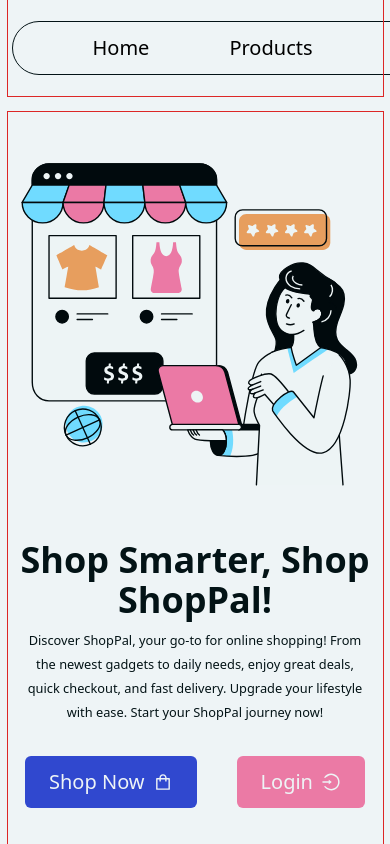
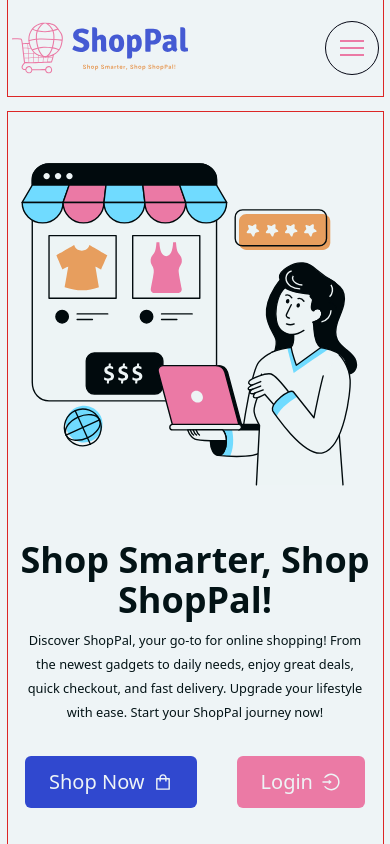
Before and after one commit to MaorBezalel/ShopPal, a React (Vite) app in the folder client/: page / in a window 390 px wide. Built offline with nearby package versions, Linux system fonts and the light colour scheme; no server answers.

Commit message:
Updated `Header` to be responsive on different screen and devices

```diff
--- a/client/package.json
+++ b/client/package.json
@@ -12,6 +12,7 @@
     "dependencies": {
         "@tanstack/react-query": "^5.51.1",
         "axios": "^1.7.2",
+        "hamburger-react": "^2.5.1",
         "lottie-react": "^2.4.0",
         "react": "^18.3.1",
         "react-dom": "^18.3.1",
--- a/client/src/layouts/Header.layout.tsx
+++ b/client/src/layouts/Header.layout.tsx
@@ -1,13 +1,16 @@
+import { useState } from 'react';
 import { Link, useNavigate } from 'react-router-dom';
 import { useAuth } from '@/shared/hooks/useAuth.hook';
 import logoSVG from '@/assets/svgs/logo.svg';
 import { IconGithub, IconLogin, IconLogout, IconSignup, IconTheme } from '@/shared/components/icons';
 import { useApi } from '@/shared/hooks';
+import Hamburger from 'hamburger-react';
 
 export function Header() {
     const { auth, setAuth } = useAuth();
     const { userApi } = useApi();
     const navigate = useNavigate();
+    const [isMenuOpen, setIsMenuOpen] = useState(false);
 
     const handleLogout = async () => {
         try {
@@ -22,23 +25,83 @@
 
     return (
         <header className="relative w-full">
-            <div className="container-highlight container mx-auto flex flex-row items-center justify-between px-1 py-4">
+            <div
+                className="container-highlight container relative mx-auto flex flex-row items-center justify-between px-1 py-4
+                mobile-lg:flex-row-reverse
+                "
+            >
+                {/* Hamburger */}
+                <div
+                    className="hidden
+                    pc-sm:block pc-sm:rounded-full pc-sm:border pc-sm:border-solid pc-sm:border-primary-950 pc-sm:p-1
+                    tablet-md:p-0.5"
+                >
+                    <Hamburger
+                        color="#EB7AA5"
+                        direction="right"
+                        size={24}
+                        easing="ease-in"
+                        duration={0.21}
+                        label="Show menu"
+                        toggled={isMenuOpen}
+                        toggle={setIsMenuOpen}
+                    />
+                </div>
+
+                {/* Menu */}
+                <nav
+                    className={`absolute left-1/2 top-24 z-10 hidden h-fit w-2/3 -translate-x-1/2 border-2 border-text-950 bg-background-50 p-10 ${
+                        isMenuOpen ? 'pc-sm:block' : ''
+                    }`}
+                >
+                    <ul className="flex h-full flex-col items-center justify-center gap-4">
+                        <li>
+                            <Link to="/">Home</Link>
+                        </li>
+                        <li>
+                            <Link to="/products">Products</Link>
+                        </li>
+                        <li>
+                            <Link to="/cart">Cart</Link>
+                        </li>
+                        {auth?.user && (
+                            <li>
+                                <Link to={`/profile`}>Profile</Link>
+                            </li>
+                        )}
+                        <hr className="border-1 w-full border-solid border-text-950" />
+                        <li className="flex w-full flex-row items-center justify-center gap-20">
+                            <Link
+                                to="https://github.com/MaorBezalel/e-commerce-app"
+                                className="flex flex-row items-center gap-2 rounded-md border border-solid border-text-950 p-1"
+                            >
+                                <IconGithub className="size-6" />
+                            </Link>
+                            <button className="flex flex-row items-center gap-2 rounded-md border border-solid border-text-950 p-1">
+                                <IconTheme
+                                    theme="light"
+                                    className="size-6"
+                                />
+                            </button>
+                        </li>
+                    </ul>
+                </nav>
+
                 {/* Logo */}
                 <nav>
-                    <Link
-                        to="/"
-                        className=""
-                    >
+                    <Link to="/">
                         <img
                             src={logoSVG}
                             alt="logo"
-                            className="h-16 w-56"
+                            className="h-16 w-56
+                            mobile-lg:h-16 mobile-lg:w-44
+                            "
                         />
                     </Link>
                 </nav>
 
                 {/* Navigation */}
-                <nav>
+                <nav className="pc-sm:hidden">
                     <ul className="flex flex-row gap-20 rounded-full border border-text-950 px-20 py-3 text-xl">
                         <li>
                             <Link to="/">Home</Link>
@@ -58,8 +121,13 @@
                 </nav>
 
                 {/* Aside (Auth, Theme, Github) */}
-                <aside>
-                    <menu className="flex flex-row items-center gap-4 font-medium">
+                <aside className="mobile-lg:hidden">
+                    <menu
+                        className="flex flex-row items-center gap-4 font-medium
+                        pc-sm:items-start pc-sm:justify-center
+                        tablet-md:gap-2
+                        tablet-sm:flex-col tablet-sm:items-center tablet-sm:justify-center tablet-sm:gap-4"
+                    >
                         {/* Auth */}
                         {auth?.user ? (
                             <li>
@@ -76,18 +144,22 @@
                                 <li>
                                     <Link
                                         to="/auth"
-                                        className="flex flex-row items-center gap-2 rounded-md border border-solid border-text-950 p-1"
+                                        className="flex flex-row items-center gap-2 rounded-md border border-solid border-text-950 p-1
+                                        tablet-md:text-sm
+                                        tablet-sm:px-3
+                                        "
                                     >
-                                        <IconLogin className="size-6" />
+                                        <IconLogin className="size-6 tablet-md:size-5" />
                                         Login
                                     </Link>
                                 </li>
                                 <li>
                                     <Link
                                         to="/auth/signup"
-                                        className="flex flex-row items-center gap-2 rounded-md border border-solid border-text-950 p-1"
+                                        className="flex flex-row items-center gap-2 rounded-md border border-solid border-text-950 p-1
+                                        tablet-md:text-sm"
                                     >
-                                        <IconSignup className="size-6" />
+                                        <IconSignup className="size-6 tablet-md:size-5" />
                                         Sign Up
                                     </Link>
                                 </li>
@@ -95,7 +167,7 @@
                         )}
 
                         {/* Theme */}
-                        <li>
+                        <li className="pc-sm:hidden">
                             <button className="flex flex-row items-center gap-2 rounded-md border border-solid border-text-950 p-1">
                                 <IconTheme
                                     theme="light"
@@ -105,11 +177,12 @@
                         </li>
 
                         {/* Github */}
-                        <li>
-                            <Link to="https://github.com/MaorBezalel/e-commerce-app">
-                                <div className="flex flex-row items-center gap-2 rounded-md border border-solid border-text-950 p-1">
-                                    <IconGithub className="size-6" />
-                                </div>
+                        <li className="pc-sm:hidden">
+                            <Link
+                                to="https://github.com/MaorBezalel/e-commerce-app"
+                                className="flex flex-row items-center gap-2 rounded-md border border-solid border-text-950 p-1"
+                            >
+                                <IconGithub className="size-6" />
                             </Link>
                         </li>
                     </menu>
```
Also changed, not shown: 1 other file (tests, documents, lock files or other folders).
